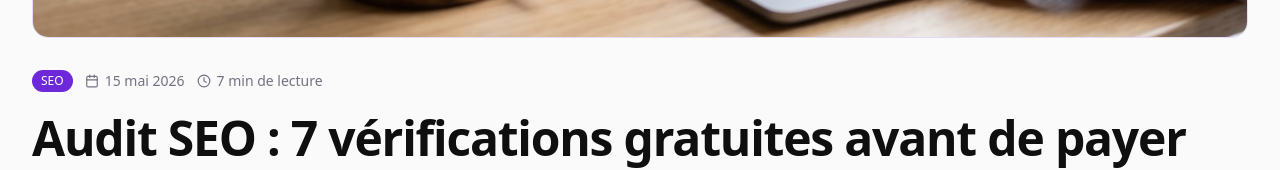
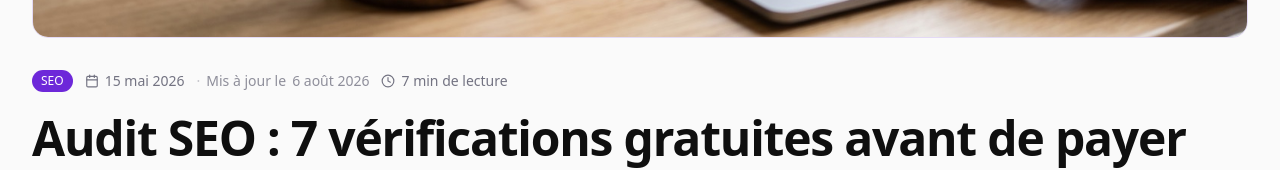
Before and after one commit to kingluffyxx/portfolio, a Next.js app: page /blog/audit-seo-7-verifications-gratuites in a window 1280 px wide. Shown: the part 779-949 px from the top of the page. Built offline with nearby package versions, Linux system fonts and the light colour scheme; no server answers.

Commit message:
feat(blog): dateModified — champ updated + mention visible 'Mis à jour le'
- 3 articles édités (liens internes) marqués updated: 2026-08-06
- dateModified/OG modifiedTime/sitemap lastmod déjà câblés sur updated
- Ajout mention visible 'Mis à jour le' dans l'en-tête d'article

```diff
--- a/app/blog/[slug]/page.tsx
+++ b/app/blog/[slug]/page.tsx
@@ -154,6 +154,13 @@ export default async function BlogPostPage({ params }: Params) {
             <Calendar className="w-3.5 h-3.5" />
             <time dateTime={post.date}>{formatDate(post.date)}</time>
           </span>
+          {post.updated && post.updated !== post.date && (
+            <span className="text-muted-foreground/80 inline-flex items-center gap-1.5">
+              <span className="opacity-50">·</span>
+              Mis à jour le{" "}
+              <time dateTime={post.updated}>{formatDate(post.updated)}</time>
+            </span>
+          )}
           <span className="text-muted-foreground inline-flex items-center gap-1.5">
             <Clock className="w-3.5 h-3.5" />
             {post.readingTime} min de lecture
--- a/lib/blog-data.ts
+++ b/lib/blog-data.ts
@@ -236,6 +236,7 @@ export const blogPosts: BlogPost[] = [
     excerpt:
       "Avant de signer un audit SEO à 800 €, voici les sept points que vous pouvez vérifier vous-même en 30 minutes. Si tout passe, vous avez une bonne base.",
     date: "2026-05-15",
+    updated: "2026-08-06",
     category: "SEO",
     tags: ["SEO", "audit", "checklist"],
     readingTime: 7,
@@ -544,6 +545,7 @@ export const blogPosts: BlogPost[] = [
     excerpt:
       "Vous avez le projet en tête depuis des mois, sans jamais franchir le pas. Voici les étapes concrètes pour passer de l'idée à un site en ligne, sans compétence technique.",
     date: "2026-07-14",
+    updated: "2026-08-06",
     category: "Création de site",
     tags: ["création de site", "débutant", "accompagnement"],
     readingTime: 7,
@@ -653,6 +655,7 @@ export const blogPosts: BlogPost[] = [
     excerpt:
       "Trois types de sites, trois budgets, trois logiques différentes. Voici comment savoir lequel correspond vraiment à votre besoin, sans payer pour ce qui ne vous servira pas.",
     date: "2026-08-04",
+    updated: "2026-08-06",
     category: "Création de site",
     tags: ["création de site", "e-commerce", "application"],
     readingTime: 8,
```
